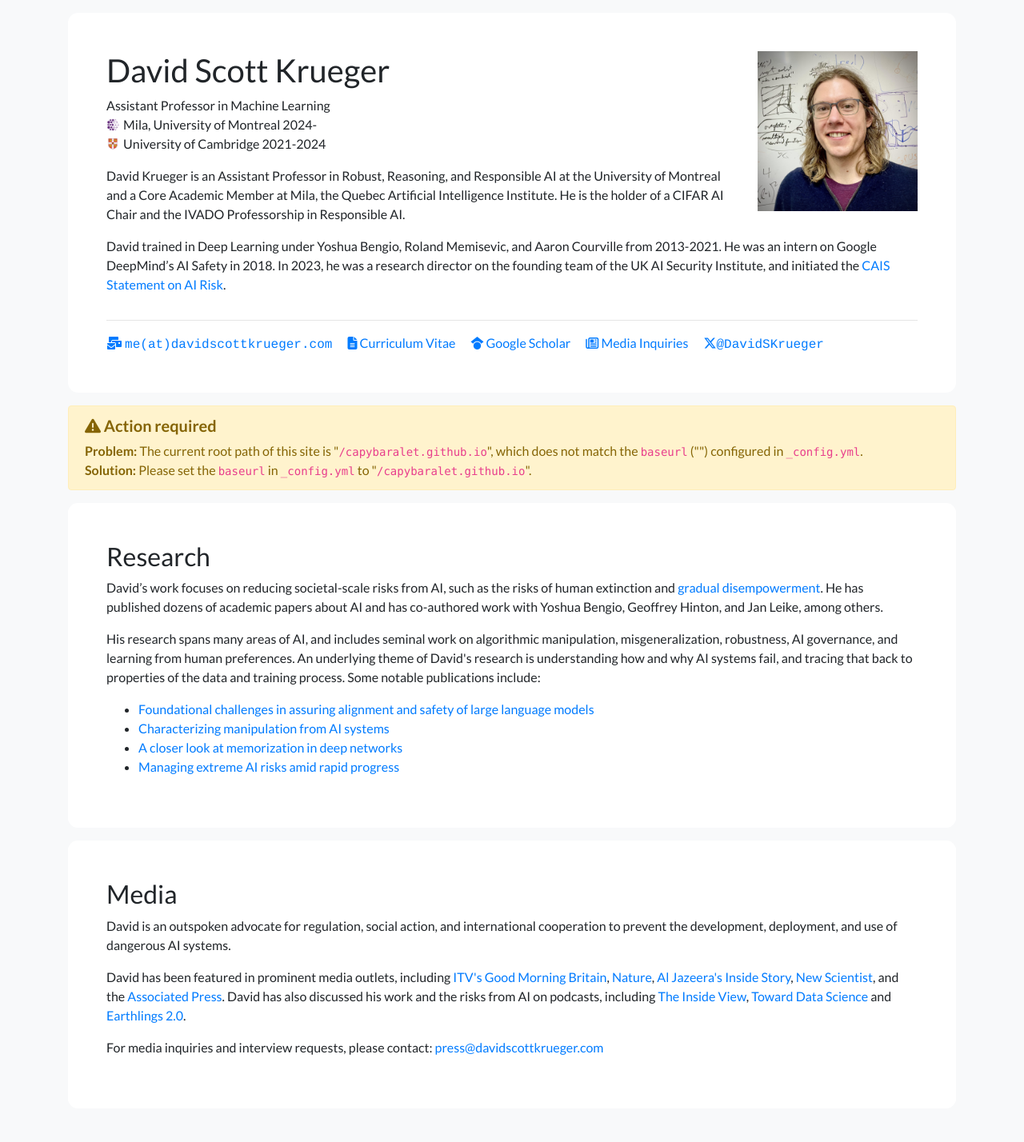
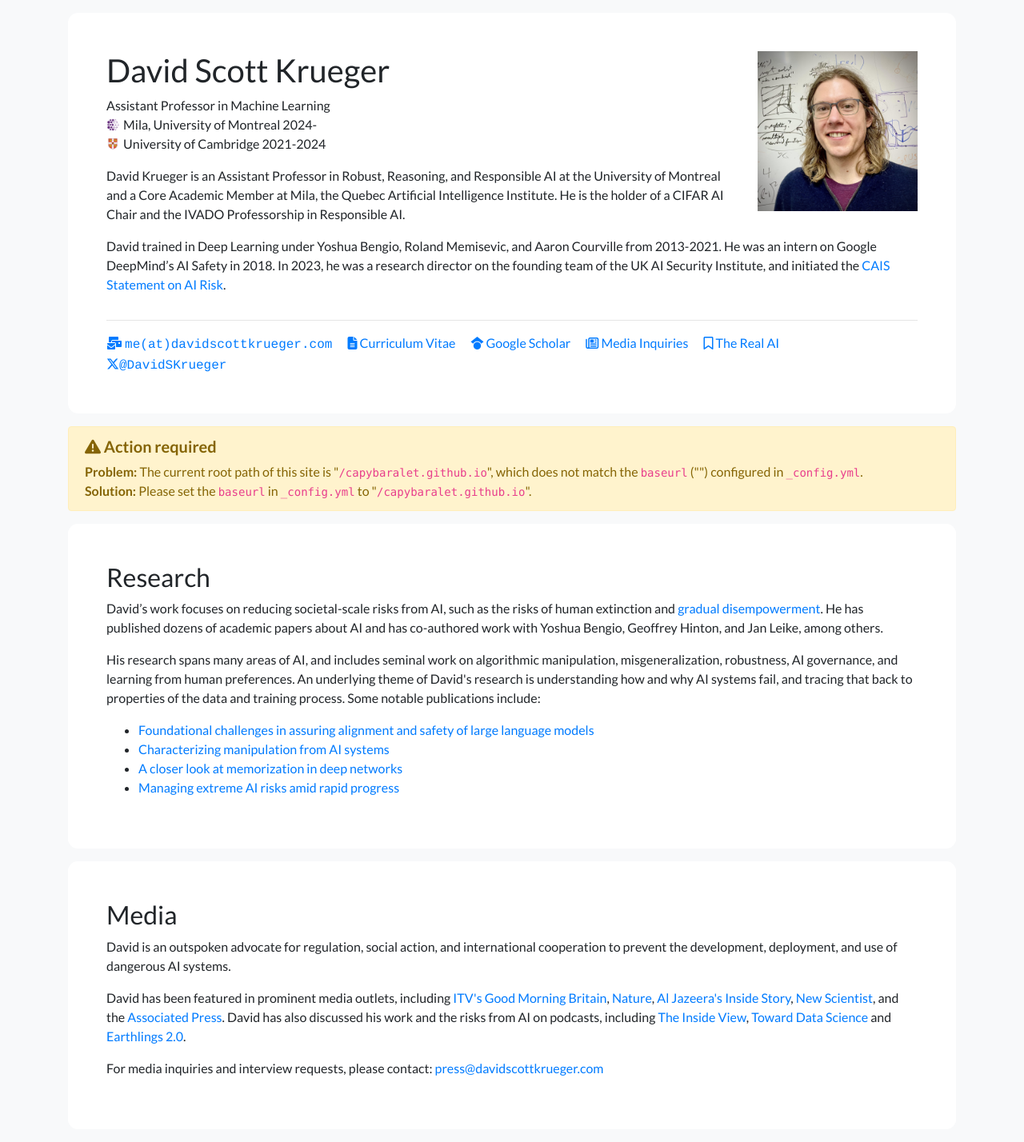
Before and after one commit to capybaralet/capybaralet.github.io, a Jekyll site: the page built from index.html, in a window 1280 px wide. Shown: the whole page at 80% size. Built offline with Jekyll 4.4.1, drawn with Linux system fonts in a browser that asks for light colours; nearby versions of some CDN libraries; a style sheet for code colours, icons or effects is not loaded; before the commit the page ends 1402 px from its top, so only the background shows below that.

Commit message:
add blog link

```diff
--- a/_data/profile.yml
+++ b/_data/profile.yml
@@ -14,6 +14,7 @@
 gscholar: 5Uz70IoAAAAJ # This is an example, replace it with your own Google Scholar ID
 twitter: DavidSKrueger # Do not include the '@' symbol
 media: "press@davidscottkrueger.com"
+blog: https://therealartificialintelligence.substack.com
 # wechat_qrcode: /assets/images/etc/wechat.jpg
 # wechat_prompt: >-
 #   Please tell me your <strong>name</strong> and <strong>affiliation</strong> (current or past) when adding my wechat. Thanks!
--- a/_includes/widgets/profile_card.html
+++ b/_includes/widgets/profile_card.html
@@ -112,7 +112,15 @@
             >
               <i class="far fa-newspaper"></i> Media Inquiries</a
             >
-            {% if site.data.profile.twitter %}
+            {% if site.data.profile.blog %}
+            <a
+              class="pr-3 no-break"
+              target="_blank"
+              href="{{ site.data.profile.blog }}"
+            >
+              <i class="far fa-bookmark"></i> The Real AI
+            </a>
+            {% endif %} {% if site.data.profile.twitter %}
             <a
               class="pr-3 no-break"
               target="_blank"
```
Also changed, not shown: 1 other file.
